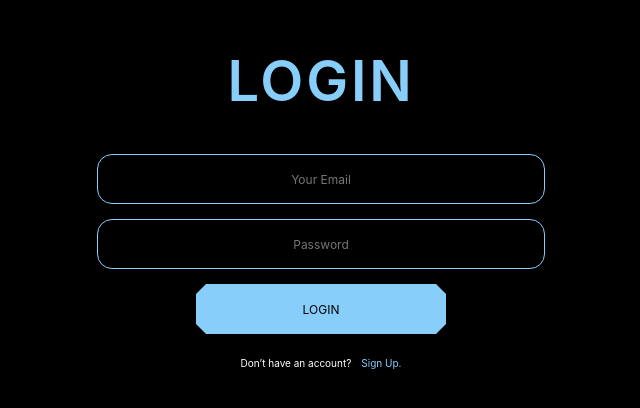
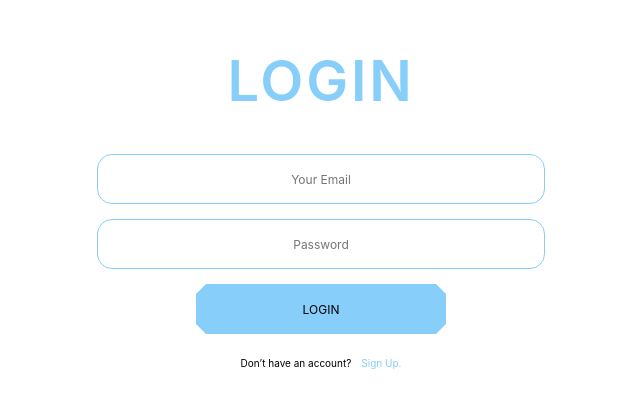
Before and after one commit to SrushtiAnghan/form-validation, a React (Create React App) app: page / in a window 1280 px wide. Shown: the part 112-520 px from the top of the page, without its empty margins (319-959 px from the left). Built offline with nearby package versions, Linux system fonts and the light colour scheme; a web font is replaced by a local one.

Commit message:
some styles changes

```diff
--- a/src/components/login/Login.js
+++ b/src/components/login/Login.js
@@ -24,10 +24,9 @@ const Login = () => {
     <div>
       <form action="" onSubmit={handleSubmit}>
         <div style={{ display: "flex", justifyContent: "center" }}>
-          <div className="background"></div>
-          <div className="container">
-            <div className="login-text neonText">LOGIN</div>
-            <div className="button">
+          <div className="login-container">
+            <div className="login-text">LOGIN</div>
+            <div className="login-input">
               <input
                 className="input"
                 type="email"
@@ -38,7 +37,7 @@ const Login = () => {
                 onChange={handleInput}
               />
             </div>
-            <div className="button">
+            <div className="login-input">
               <input
                 className="input"
                 type="password"
@@ -50,7 +49,7 @@ const Login = () => {
               />
             </div>
             <button
-              className="button login fill"
+              className="login-input login fill"
               type="submit"
               style={{
                 zIndex: 2,
@@ -60,7 +59,7 @@ const Login = () => {
               }}
             >
               <div
-                className="button login fill"
+                className="login-input login fill"
                 style={{
                   position: "absolute",
                   height: "48px",
--- a/src/components/login/Login.scss
+++ b/src/components/login/Login.scss
@@ -8,22 +8,13 @@ body {
   overflow-x: hidden;
 }
 
-.background {
-  position: absolute;
-  overflow: hidden;
-  width: 100%;
-  height: 100%;
-  top: 0;
-  left: 0;
-  background-color: black;
-}
-.container {
+.login-container {
   position: absolute;
   top: 17%;
   display: flex;
   flex-direction: column;
   align-items: center;
-}
+
   .login-text {
     font-size: 3.5rem;
     font-weight: 600;
@@ -32,10 +23,10 @@ body {
     text-align: left;
     color: #87cefa;
   }
-.button {
+  .login-input {
     display: flex;
     justify-content: center;
-  color: #ffffff;
+    color: #000;
     height: 50px;
     width: 35vw;
     min-width: 250px;
@@ -48,6 +39,14 @@ body {
     align-items: center;
     margin-top: 15px;
     cursor: pointer;
+  }
+
+  .input {
+    all: unset;
+    text-align: center;
+    color: #000;
+    width: 80%;
+    cursor: auto;
   }
 
   .login {
@@ -71,13 +70,6 @@ body {
     font-weight: 400;
     font-size: 10px;
     line-height: 29px;
-  color: #ffffff;
+    color: #000;
   }
-
-.input {
-  all: unset;
-  background-color: #ffffff00;
-  text-align: center;
-  width: 80%;
-  cursor: auto;
 }
--- a/src/components/signup/Signup.js
+++ b/src/components/signup/Signup.js
@@ -28,10 +28,9 @@ const Signup = () => {
     <div>
       <form action="" onSubmit={handleSubmit}>
         <div style={{ display: "flex", justifyContent: "center" }}>
-          <div className="background"></div>
-          <div className="container">
+          <div className="signup-container">
             <div className="login-text neonText">SIGN UP</div>
-            <div className="button" style={{ marginTop: "40px" }}>
+            <div className="signup-input">
               <input
                 className="input"
                 type="email"
@@ -42,7 +41,7 @@ const Signup = () => {
                 onChange={handleInput}
               />
             </div>
-            <div className="button">
+            <div className="signup-input">
               <input
                 className="input"
                 type="text"
@@ -53,7 +52,7 @@ const Signup = () => {
                 onChange={handleInput}
               />
             </div>
-            <div className="button" style={{ position: "relative" }}>
+            <div className="signup-input" style={{ position: "relative" }}>
               <input
                 className="input"
                 type="password"
@@ -65,7 +64,7 @@ const Signup = () => {
               />
             </div>
             <div
-              className="button"
+              className="signup-input"
               style={{
                 borderColor: `${
                   feilds.password === feilds.confirmPassword
@@ -95,7 +94,7 @@ const Signup = () => {
               password's dont match
             </div>
             <button
-              className="button login fill"
+              className="signup-input login fill"
               type="submit"
               style={{
                 borderRadius: "0",
@@ -105,7 +104,7 @@ const Signup = () => {
               }}
             >
               <div
-                className="button login fill"
+                className="signup-input login fill"
                 style={{
                   position: "absolute",
                   height: "48px",
--- a/src/components/signup/Signup.scss
+++ b/src/components/signup/Signup.scss
@@ -8,22 +8,13 @@ body {
   overflow-x: hidden;
 }
 
-.background {
-  position: absolute;
-  overflow: hidden;
-  width: 100%;
-  height: 100%;
-  top: 0;
-  left: 0;
-  background-color: black;
-}
-.container {
+.signup-container {
   position: absolute;
   top: 17%;
   display: flex;
   flex-direction: column;
   align-items: center;
-}
+
   .login-text {
     font-size: 3.5rem;
     font-weight: 600;
@@ -32,10 +23,10 @@ body {
     text-align: left;
     color: #87cefa;
   }
-.button {
+  .signup-input {
     display: flex;
     justify-content: center;
-  color: #ffffff;
+    color: #000;
     height: 50px;
     width: 35vw;
     min-width: 250px;
@@ -48,6 +39,13 @@ body {
     align-items: center;
     margin-top: 15px;
     cursor: pointer;
+  }
+  .input {
+    all: unset;
+    color: #000;
+    text-align: center;
+    width: 80%;
+    cursor: auto;
   }
 
   .login {
@@ -71,13 +69,6 @@ body {
     font-weight: 400;
     font-size: 10px;
     line-height: 29px;
-  color: #ffffff;
+    color: #000;
   }
-
-.input {
-  all: unset;
-  background-color: #ffffff00;
-  text-align: center;
-  width: 80%;
-  cursor: auto;
 }
```
Lines whose indentation alone changed are shown as unchanged.
